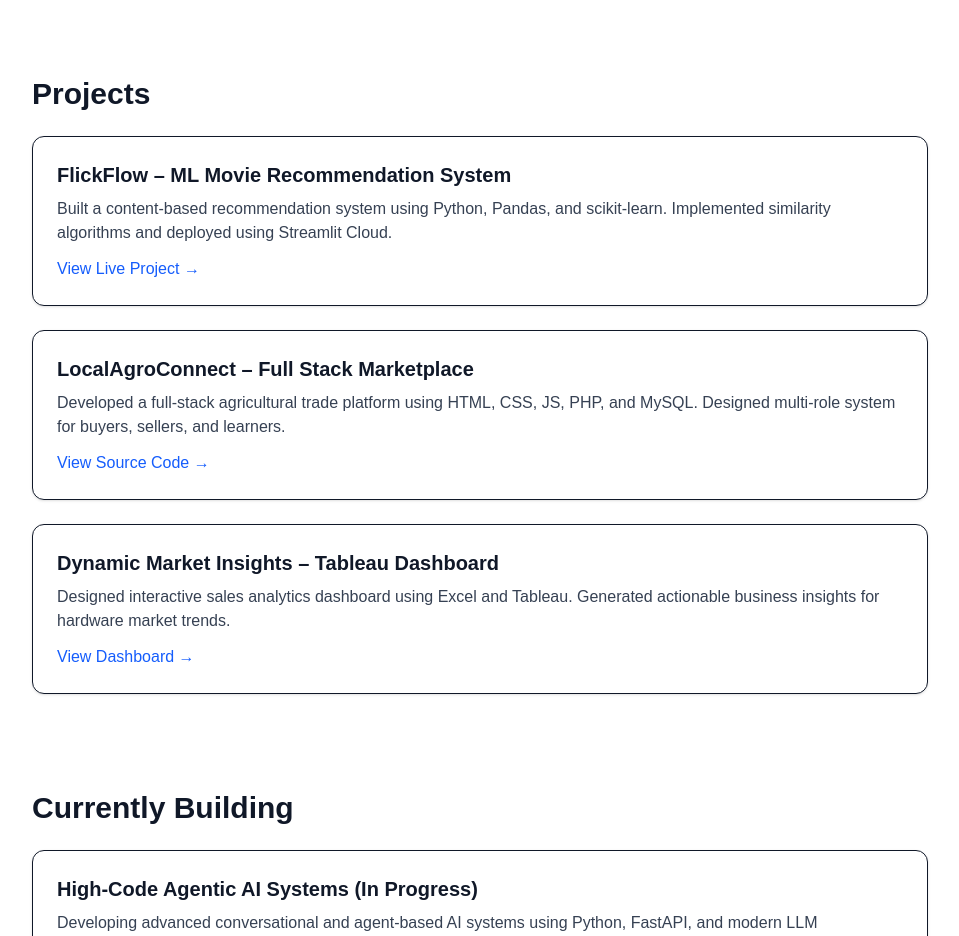
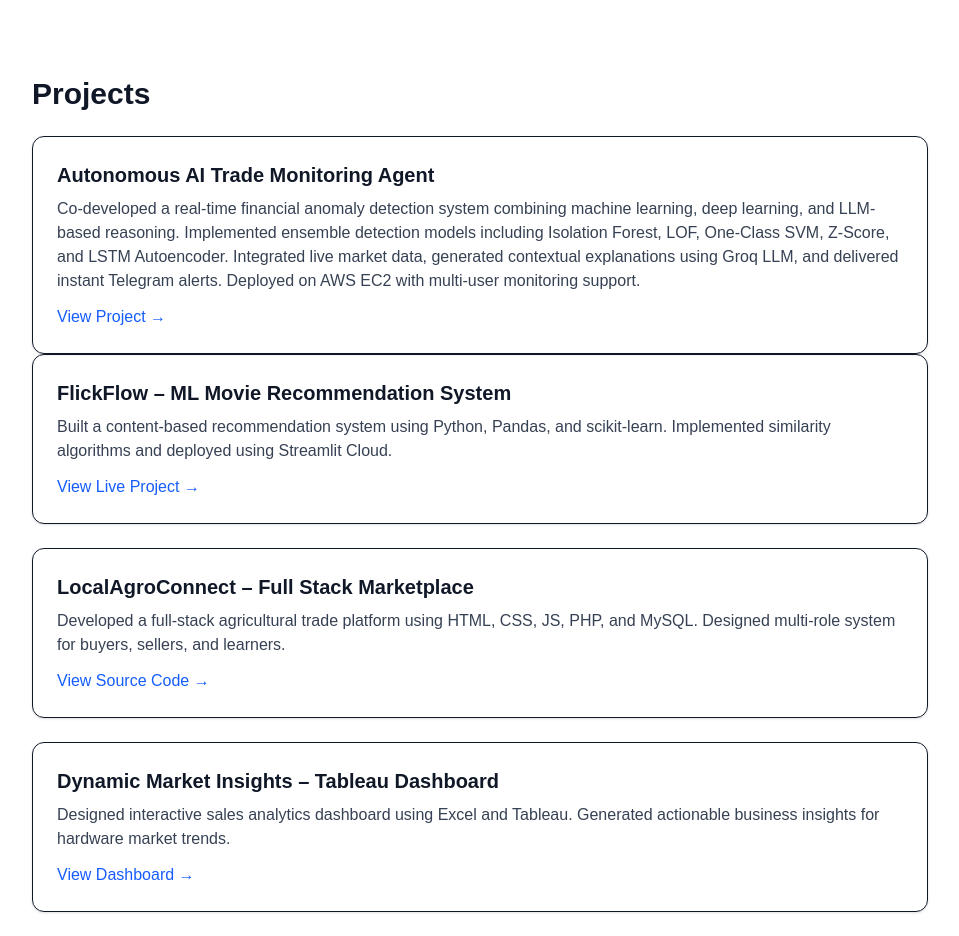
Before and after one commit to Ayushsharma832/ayush-portfolio, a Next.js app: page / in a window 1280 px wide. Shown: the part 800-1736 px from the top of the page, without its empty margins (160-1119 px from the left). Built offline with nearby package versions, Linux system fonts and the light colour scheme.

Commit message:
updated project Trade monitoring system

```diff
--- a/app/page.tsx
+++ b/app/page.tsx
@@ -70,6 +70,27 @@ export default function Home() {
         {/* PROJECTS SECTION */}
         <section>
           <h2 className="text-3xl font-semibold mb-6">Projects</h2>
+          <div className="border rounded-xl p-6 shadow-sm">
+            <h3 className="text-xl font-semibold">
+              Autonomous AI Trade Monitoring Agent
+            </h3>
+            <p className="mt-2 text-gray-700">
+              Co-developed a real-time financial anomaly detection system combining
+              machine learning, deep learning, and LLM-based reasoning. Implemented
+              ensemble detection models including Isolation Forest, LOF, One-Class SVM,
+              Z-Score, and LSTM Autoencoder. Integrated live market data, generated
+              contextual explanations using Groq LLM, and delivered instant Telegram alerts.
+              Deployed on AWS EC2 with multi-user monitoring support.
+            </p>
+
+            <a
+              href="https://github.com/Ayushsharma832/Automated-Trade-Monitoring-Agent"
+              target="_blank"
+              className="inline-block mt-3 text-blue-600 hover:underline"
+            >
+              View Project →
+            </a>
+          </div>
 
           <div className="grid gap-6">
 
```
